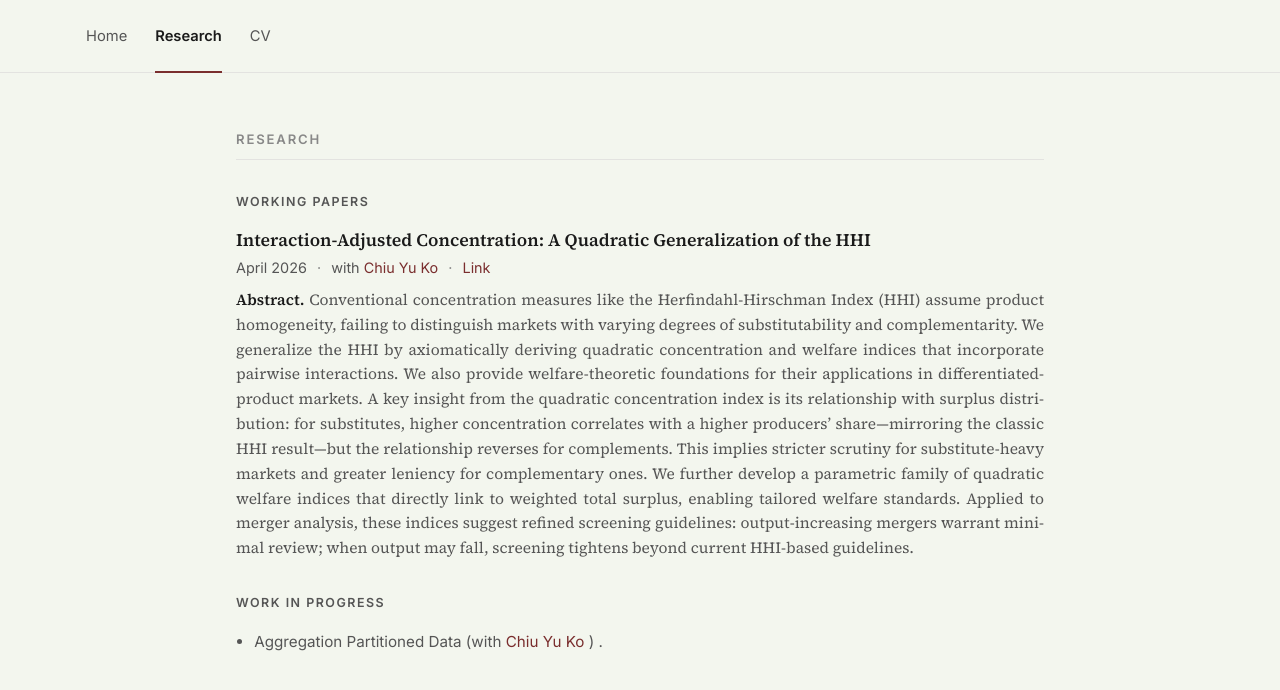
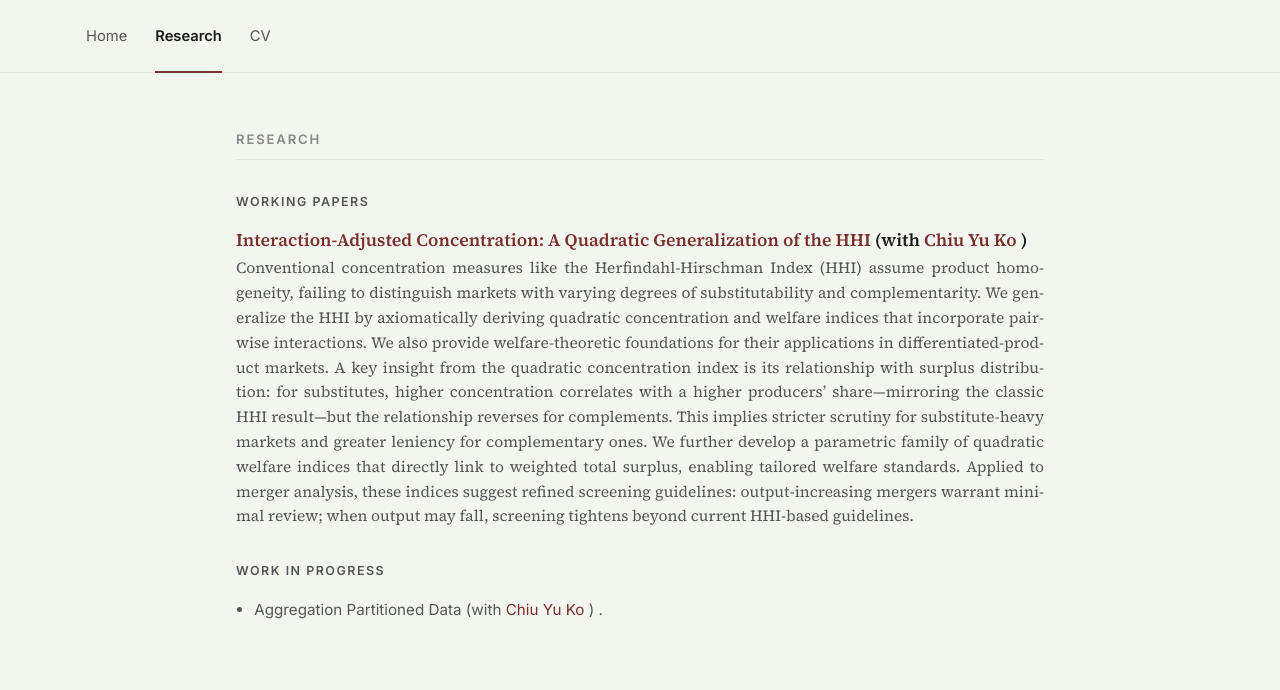
Before and after one commit to yangyi-deng/yangyi-deng.github.io, a Jekyll site: the page built from publications.html, in a window 1280 px wide. Shown: the top 690 px of the page. Built offline with Jekyll 4.4.1, drawn with Linux system fonts in a browser that asks for light colours.

Commit message:
Update publications.html

```diff
--- a/publications.html
+++ b/publications.html
@@ -23,10 +23,61 @@ hide_sidebar: true
   {% endif %}
 
   {% assign working = site.publications | where: "section", "working" | sort: "date" | reverse %}
-  {% if working.size > 0 %}
-    <h3 class="subsection">Working Papers</h3>
-    {% for pub in working %}{% include publication.html pub=pub %}{% endfor %}
-  {% endif %}
+{% if working.size > 0 %}
+  <h3 class="subsection">Working Papers</h3>
+
+  {% for pub in working %}
+    <article class="paper">
+      <h4 class="paper-title">
+        {% if pub.paperurl %}
+          <a href="{{ pub.paperurl }}" target="_blank" rel="noopener">{{ pub.title }}</a>
+        {% else %}
+          {{ pub.title }}
+        {% endif %}
+
+        {% if pub.coauthors %}
+          <span class="paper-coauthors-title">
+            (with
+            {% for c in pub.coauthors %}
+              {% if c.url %}
+                <a href="{{ c.url }}" target="_blank" rel="noopener">{{ c.name }}</a>
+              {% else %}
+                {{ c.name }}
+              {% endif %}
+
+              {% if forloop.last %}
+              {% elsif forloop.rindex == 2 %}
+                and
+              {% else %}
+                ,
+              {% endif %}
+            {% endfor %})
+          </span>
+        {% endif %}
+      </h4>
+
+      {% if pub.status or pub.venue %}
+        <p class="paper-meta">
+          {% if pub.status %}
+            <span class="paper-status">{{ pub.status }}</span>
+          {% endif %}
+          {% if pub.status and pub.venue %}
+            <span class="paper-sep"> · </span>
+          {% endif %}
+          {% if pub.venue %}
+            <span class="paper-venue">{{ pub.venue }}</span>
+          {% endif %}
+        </p>
+      {% endif %}
+
+      {% if pub.content != "" %}
+        <div class="paper-abstract">
+          {{ pub.content | markdownify }}
+        </div>
+      {% endif %}
+    </article>
+  {% endfor %}
+{% endif %}
 
   {% assign wip = site.publications | where: "section", "wip" %}
 {% if wip.size > 0 %}
```
